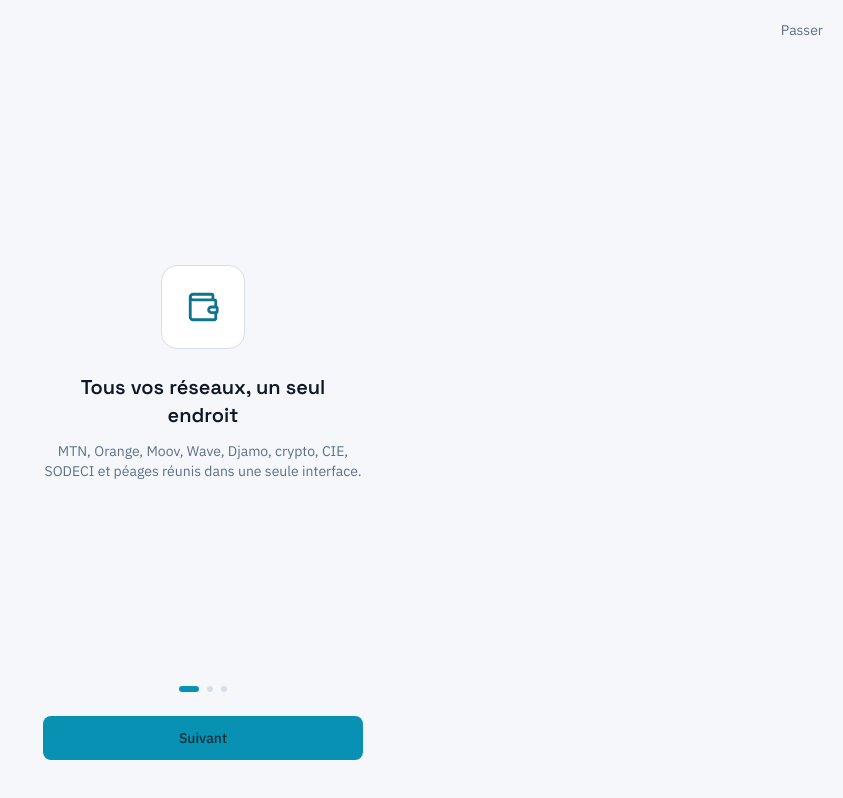
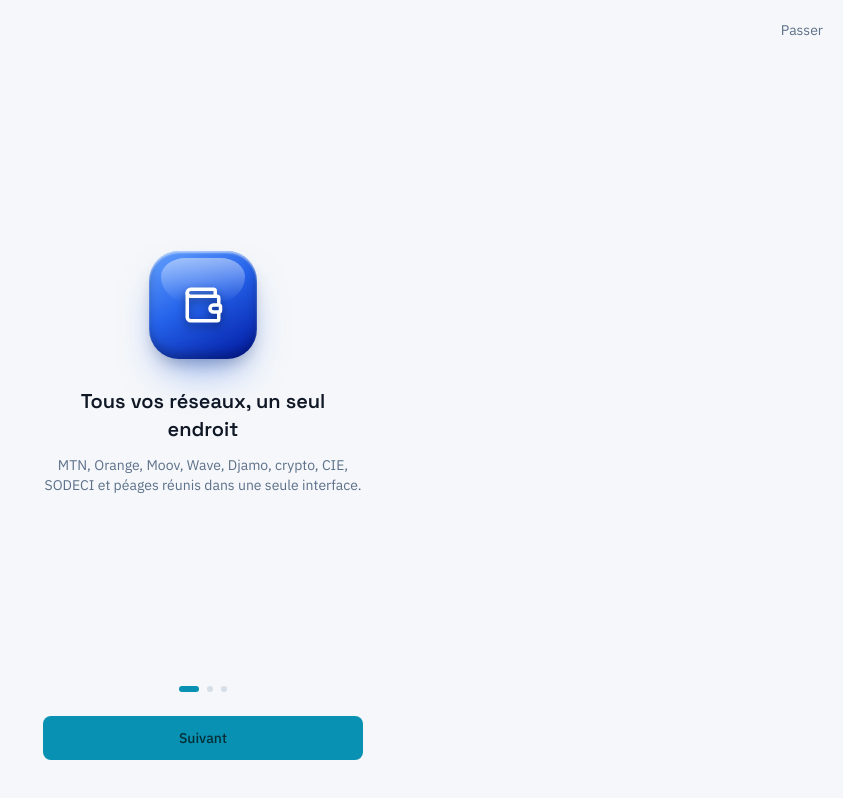
Before and after one commit to yutubr91/empireguichet, a React (Vite) app: page / in a window 1280 px wide. Shown: the whole page, without its empty margins (437-1280 px from the left). Built offline with nearby package versions, Linux system fonts and the light colour scheme.

Commit message:
Add files via upload

```diff
--- a/App.jsx
+++ b/App.jsx
@@ -376,6 +376,13 @@ export default function GuichetApp() {
   const [signupRole, setSignupRole] = useState("agent");
   const [authError, setAuthError] = useState("");
   const [authLoading, setAuthLoading] = useState(false);
+  const [signupCooldown, setSignupCooldown] = useState(0);
+
+  useEffect(() => {
+    if (signupCooldown <= 0) return;
+    const t = setTimeout(() => setSignupCooldown((s) => Math.max(s - 1, 0)), 1000);
+    return () => clearTimeout(t);
+  }, [signupCooldown]);
   const [newAgencyCode, setNewAgencyCode] = useState("");
 
   function generateAgencyCode(name) {
@@ -649,7 +656,13 @@ export default function GuichetApp() {
     });
     if (error) {
       setAuthLoading(false);
-      setAuthError(error.message);
+      const waitMatch = error.message.match(/after (\d+) seconds?/i);
+      if (waitMatch) {
+        setSignupCooldown(parseInt(waitMatch[1], 10));
+        setAuthError("");
+      } else {
+        setAuthError(error.message);
+      }
       return;
     }
     const userId = data.user?.id;
@@ -1192,10 +1205,37 @@ export default function GuichetApp() {
                 return (
                   <>
                     <div
-                      className="rounded-2xl flex items-center justify-center mb-6"
-                      style={{ width: 84, height: 84, background: COLORS.surface, border: `1px solid ${COLORS.surfaceLine}` }}
+                      style={{
+                        width: 108,
+                        height: 108,
+                        borderRadius: 30,
+                        marginBottom: 28,
+                        position: "relative",
+                        display: "flex",
+                        alignItems: "center",
+                        justifyContent: "center",
+                        background: `linear-gradient(150deg, ${shadeColor(COLORS.transfer, 25)} 0%, ${COLORS.transfer} 45%, ${shadeColor(COLORS.transfer, -30)} 100%)`,
+                        boxShadow: `0 22px 40px -14px ${COLORS.transfer}88, 0 10px 18px -8px rgba(0,0,0,0.35), inset 0 2px 2px rgba(255,255,255,0.55), inset 0 -6px 10px rgba(0,0,0,0.25)`,
+                      }}
                     >
-                      <Icon size={34} style={{ color: COLORS.goldSoft }} />
+                      <div
+                        aria-hidden="true"
+                        style={{
+                          position: "absolute",
+                          top: 7,
+                          left: 12,
+                          right: 12,
+                          height: "42%",
+                          borderRadius: "50% 50% 60% 60% / 70% 70% 100% 100%",
+                          background: "linear-gradient(180deg, rgba(255,255,255,0.45), rgba(255,255,255,0))",
+                          pointerEvents: "none",
+                        }}
+                      />
+                      <Icon
+                        size={42}
+                        strokeWidth={2}
+                        style={{ color: "#ffffff", filter: "drop-shadow(0 4px 4px rgba(0,0,0,0.4))", position: "relative", zIndex: 1 }}
+                      />
                     </div>
                     <h2 className="gc-display text-xl font-semibold mb-3" style={{ maxWidth: 320 }}>{slide.title}</h2>
                     <p className="text-sm" style={{ color: COLORS.textMuted, maxWidth: 320 }}>{slide.text}</p>
@@ -1714,13 +1754,22 @@ export default function GuichetApp() {
                     </>
                   )}
                   {authError && <p className="text-xs mb-4" style={{ color: COLORS.danger }}>{authError}</p>}
+                  {signupCooldown > 0 && (
+                    <p className="text-xs mb-4 flex items-center gap-1.5" style={{ color: COLORS.withdraw }}>
+                      <Clock size={13} /> Trop de tentatives — réessaie dans {signupCooldown}s…
+                    </p>
+                  )}
                   <button
                     type="submit"
-                    disabled={authLoading}
+                    disabled={authLoading || signupCooldown > 0}
                     className="gc-btn w-full py-3 rounded-lg text-sm font-medium disabled:opacity-50"
                     style={{ background: COLORS.gold, color: "#052E36" }}
                   >
-                    {authLoading ? "Création du compte…" : "Créer mon compte agent"}
+                    {signupCooldown > 0
+                      ? `Réessaie dans ${signupCooldown}s`
+                      : authLoading
+                      ? "Création du compte…"
+                      : "Créer mon compte agent"}
                   </button>
                 </form>
               ) : (
```
